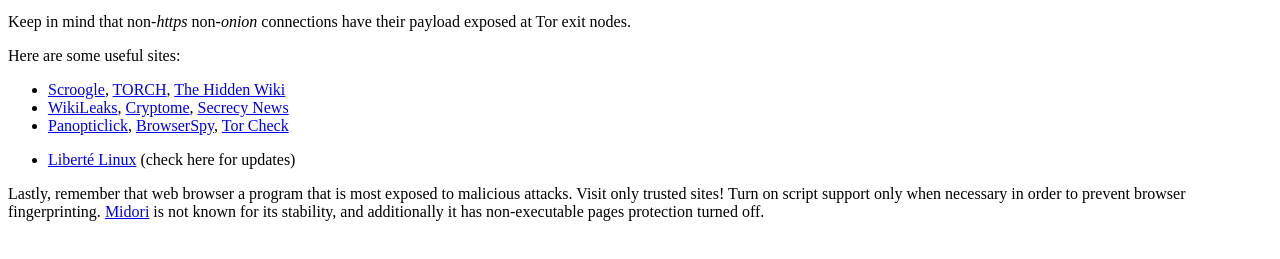
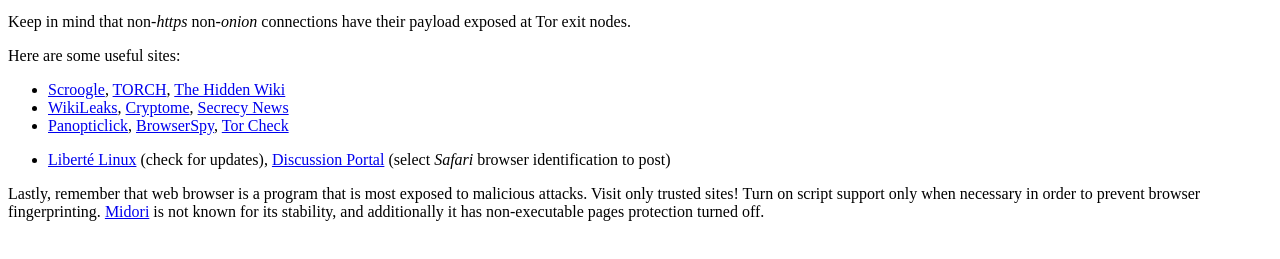
Before and after one commit to mkdesu/liberte, a plain HTML site: page src/home/anon/info/browser.html in a window 1280 px wide. Shown: the part 119-378 px from the top of the page. Drawn offline with Linux system fonts and the light colour scheme.

```diff
--- a/src/home/anon/info/browser.html
+++ b/src/home/anon/info/browser.html
@@ -37,11 +37,12 @@
           <a href="http://browserspy.dk/">BrowserSpy</a>,
           <a href="https://check.torproject.org/">Tor Check</a></li>
       <li><p><a href="http://dee.su/liberte">Liberté Linux</a>
-        (check here for updates)</p></li>
+          (check for updates), <a href="https://forum.dee.su/">Discussion Portal</a>
+          (select <em>Safari</em> browser identification to post)</p></li>
     </ul>
 
     <p>
-      Lastly, remember that web browser a program that is most exposed to
+      Lastly, remember that web browser is a program that is most exposed to
       malicious attacks. Visit only trusted sites! Turn on script support
       only when necessary in order to prevent browser fingerprinting.
       <a href="http://software.twotoasts.de/">Midori</a> is not known for its
```
Also changed, not shown: 7 other files.
